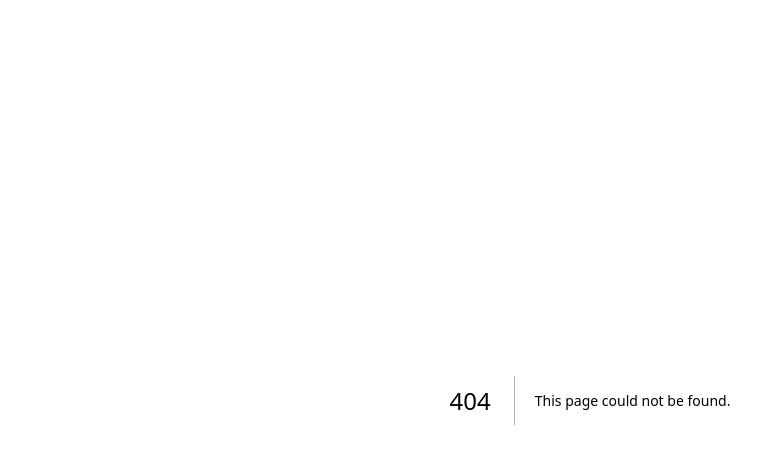
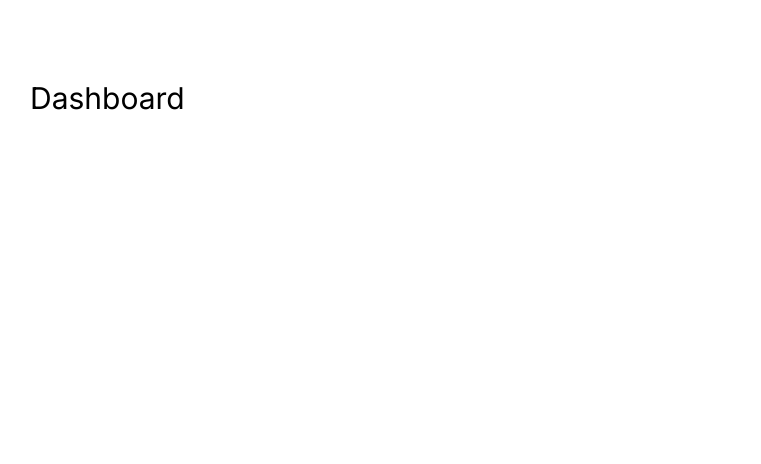
Before and after one commit to winnyDiese/big-build-next-auth, a Next.js app: page /dashboard in a window 1280 px wide. Before the commit this address had no page. Shown: the top 464 px of the page, without its empty margins (50-811 px from the left). Built offline with nearby package versions, Linux system fonts and the light colour scheme.

Commit message:
iuboyugouyv

```diff
--- /dev/null
+++ b/src/app/dashboard/page.jsx
@@ -0,0 +1,13 @@
+
+
+import React from 'react'
+
+const Dashboard = () => {
+  return (
+    <div className="p-20">
+        <p className='text-3xl'>Dashboard</p>
+    </div>
+  )
+}
+
+export default Dashboard
--- a/src/app/login/page.jsx
+++ b/src/app/login/page.jsx
@@ -11,10 +11,12 @@ const Login = () => {
 
     const handleSubmit = (e)=>{
         e.preventDefault()
+
         signIn('credentials',{
             ...data,
             redirect:false
         })
+
         router.push('/dashboard')
     }
 
```
